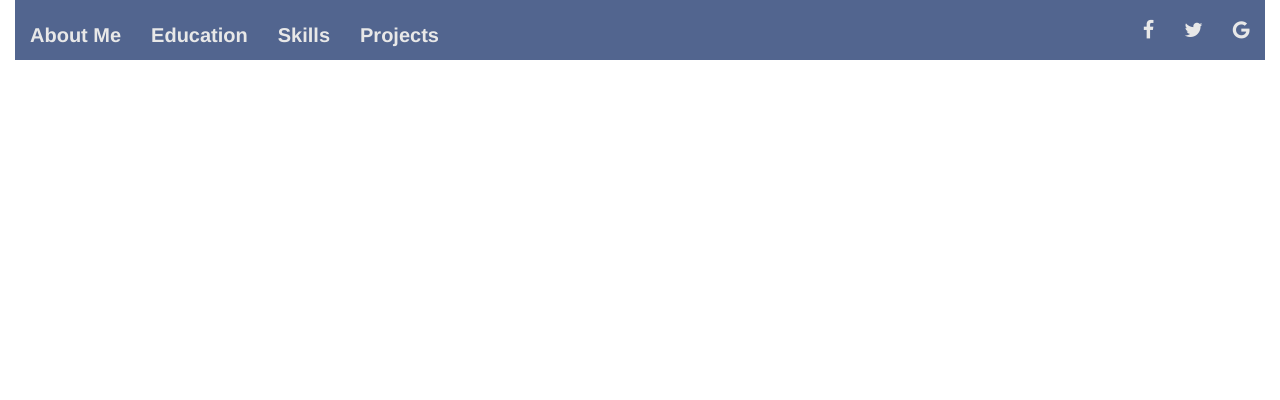
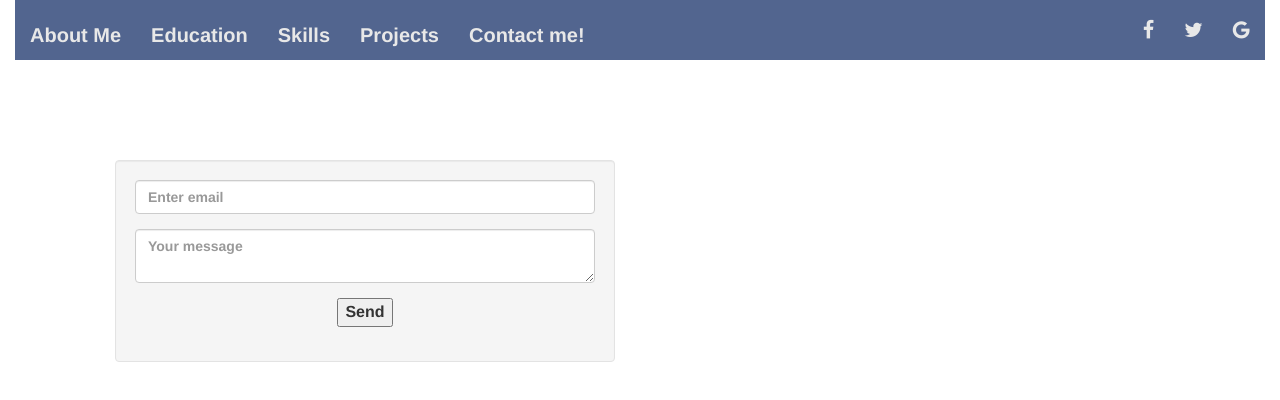
Before and after one commit to sayaliga/resume, a React (Create React App) app: page /contactMe in a window 1280 px wide. Shown: the top 400 px of the page. Built offline with nearby package versions, Linux system fonts and the light colour scheme.

Commit message:
Added contact me form

```diff
--- /dev/null
+++ b/src/components/contactMe.js
@@ -0,0 +1,23 @@
+import React from "react";
+
+class Form extends React.Component {
+    render() {
+        return (
+            <section className="contactme text-center">
+                <form className="well" action="https://formspree.io/sayali.gaikwad1994@gmail.com" method="POST">
+                    <div className="form-group">
+                        <input className="form-control" name="email" type="email" placeholder="Enter email"></input>
+                    </div>
+                    <div className="form-group">
+                        <textarea className="form-control" name="message" placeholder="Your message"></textarea>
+                    </div>
+                    <div className="form-group">
+                        <button type="submit" value="Send">Send</button>
+                    </div>
+                </form>
+            </section>
+        );
+    }
+}
+
+export default Form;
--- a/src/components/navBar.js
+++ b/src/components/navBar.js
@@ -5,7 +5,8 @@ import EduQualification from './eduQualification.js';
 import Experience from './experience.js';
 import Skills from './skills.js';
 import Projects from './projects.js';
-import SocialIcons from './socialIcons.js'
+import SocialIcons from './socialIcons.js';
+import ContactMe from './contactMe.js';
 
 var navBar = () => {
     return (
@@ -15,6 +16,7 @@ var navBar = () => {
                 <li className="eduqualification"><Link to="/eduqualification">Education</Link></li>
                 <li><Link to="/skills">Skills</Link></li>
                 <li><Link to="/projects">Projects</Link></li>
+                <li><Link to="/contactMe">Contact me!</Link></li>
                 <ul className="nav pull-right">
                     <li>
                         <SocialIcons />
@@ -26,6 +28,7 @@ var navBar = () => {
                 <Route exact path="/eduqualification" component={EduQualification} />
                 <Route exact path="/skills" component={Skills} />
                 <Route exact path="/projects" component={Projects} />
+                <Route exact path="/contactMe" component={ContactMe} />
         </div>
     )
 }
--- a/src/css/index.css
+++ b/src/css/index.css
@@ -47,3 +47,6 @@ text {
   font-size: 25px;
   padding: 10px;
 }
+.contactme form {
+  width: 500px;
+}
```
